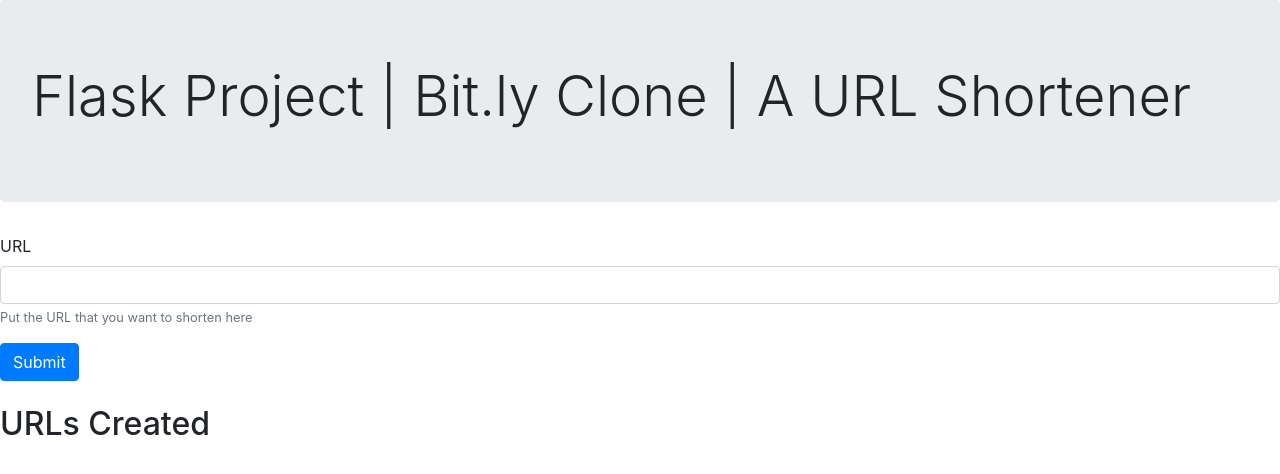
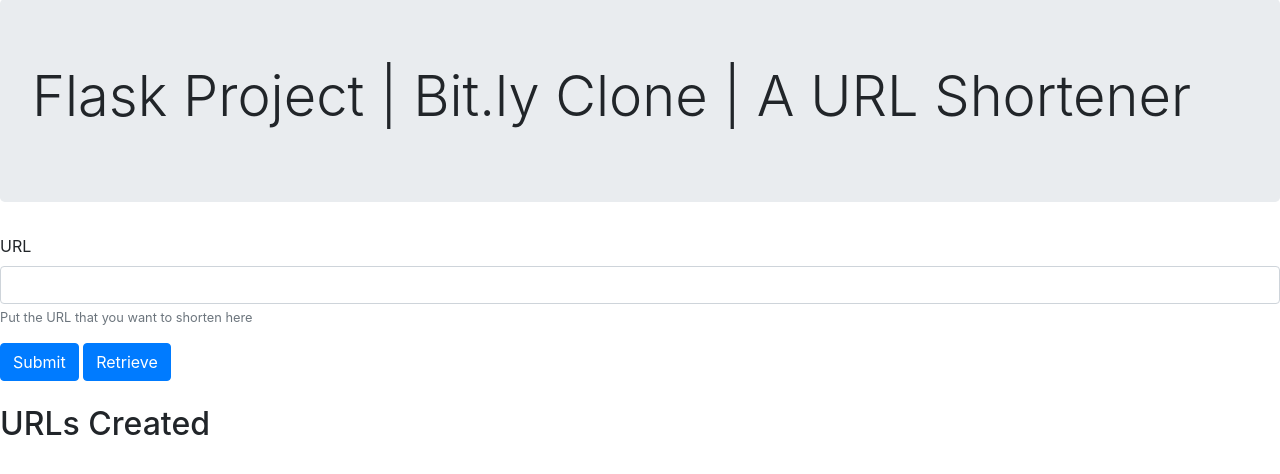
Before and after one commit to rsp2210/bitlyclone, a Flask app: page / in a window 1280 px wide. Shown: the part 57-531 px from the top of the page. Run offline with Flask 2, Linux system fonts and the light colour scheme; some libraries are stand-ins or nearby versions.

Commit message:
Added retrieve button

```diff
--- /dev/null
+++ b/-- SQLite.sql
@@ -0,0 +1,4 @@
+-- SQLite
+--SELECT url_id, original_url, auto_code, code, date, timestamp, user_id, click
+--FROM urls;
+DELETE from urls;
--- a/templates/index.html
+++ b/templates/index.html
@@ -15,6 +15,9 @@
             <small id="emailHelp" class="form-text text-muted">Put the URL that you want to shorten here</small>
         </div>
         <button type="submit" class="btn btn-primary">Submit</button>
+        <button type="submit" class="btn btn-primary">Retrieve</button>
+
+
     </form>
     <br>
     {% if not session["user_id"] %}
```
